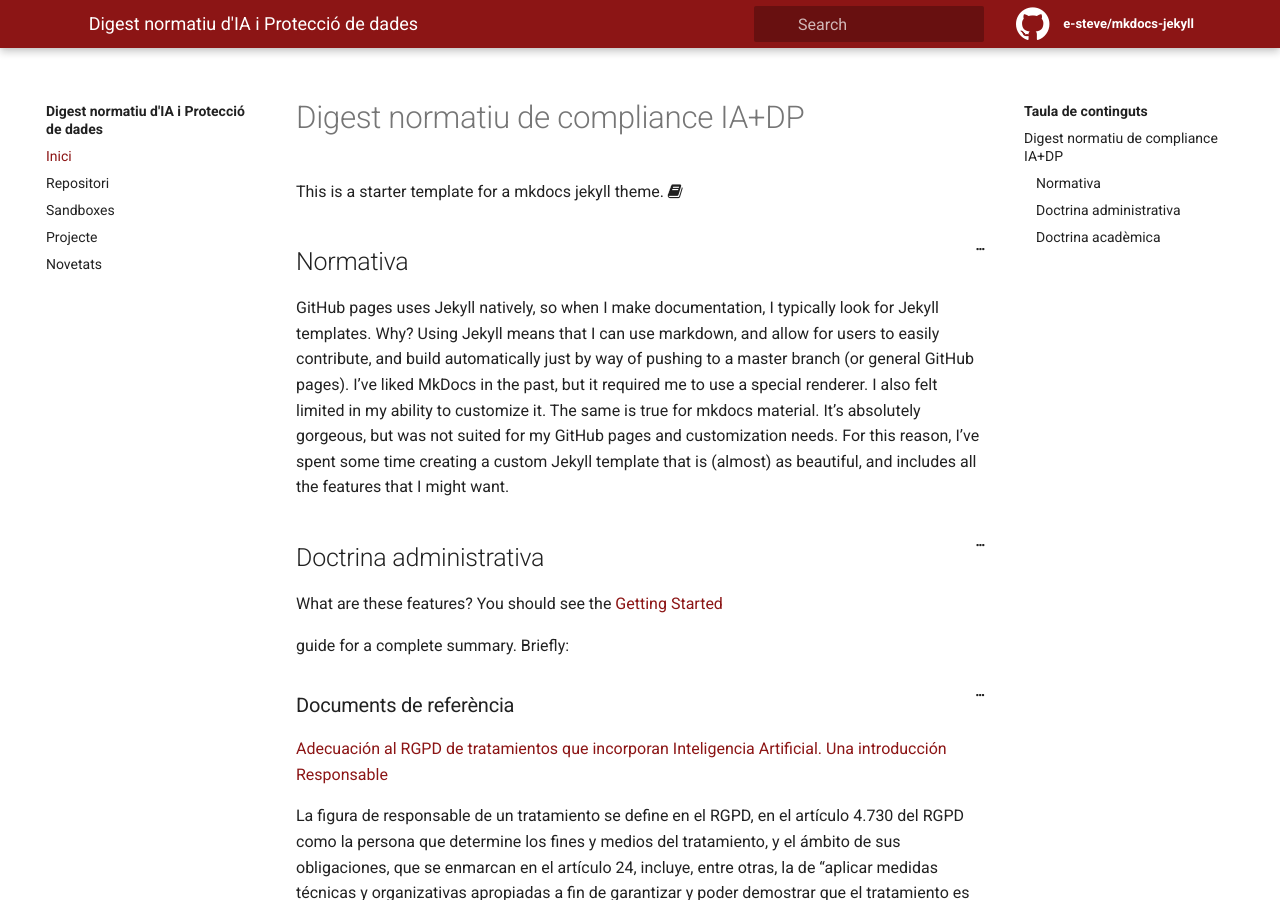
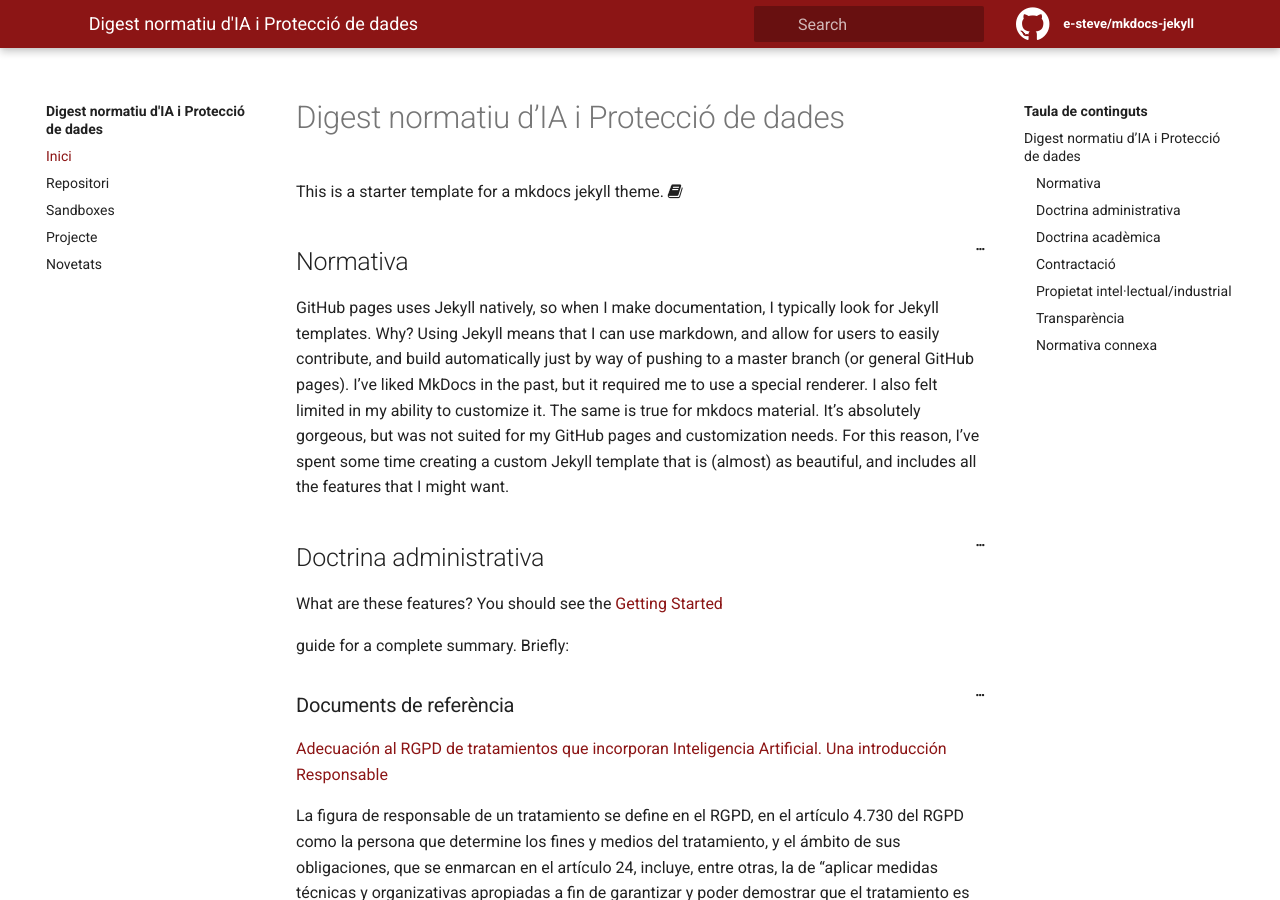
Before and after one commit to e-steve/e-steve.github.io, a Jekyll site: the page built from pages/index.md, in a window 1280 px wide and 900 px high. Built offline with Jekyll 4.4.1, drawn with Linux system fonts in a browser that asks for light colours; some of the changed text lies outside the part shown.

Commit message:
Update index.md

```diff
--- a/pages/index.md
+++ b/pages/index.md
@@ -5,7 +5,7 @@ author: Esteve
 permalink: /
 ---
 
-# Digest normatiu de compliance IA+DP
+# Digest normatiu d'IA i Protecció de dades
 
 This is a starter template for a mkdocs jekyll theme.
 <i class="fa fa-book"></i>
@@ -84,3 +84,11 @@ guide for a complete summary. Briefly:
 
 For features, getting started with development, see the {% include doc.html name="Getting Started" path="getting-started" %} page. Would you like to request a feature or contribute?
 [Open an issue]({{ site.repo }}/issues)
+
+## Contractació
+
+## Propietat intel·lectual/industrial
+
+## Transparència
+
+## Normativa connexa
```
